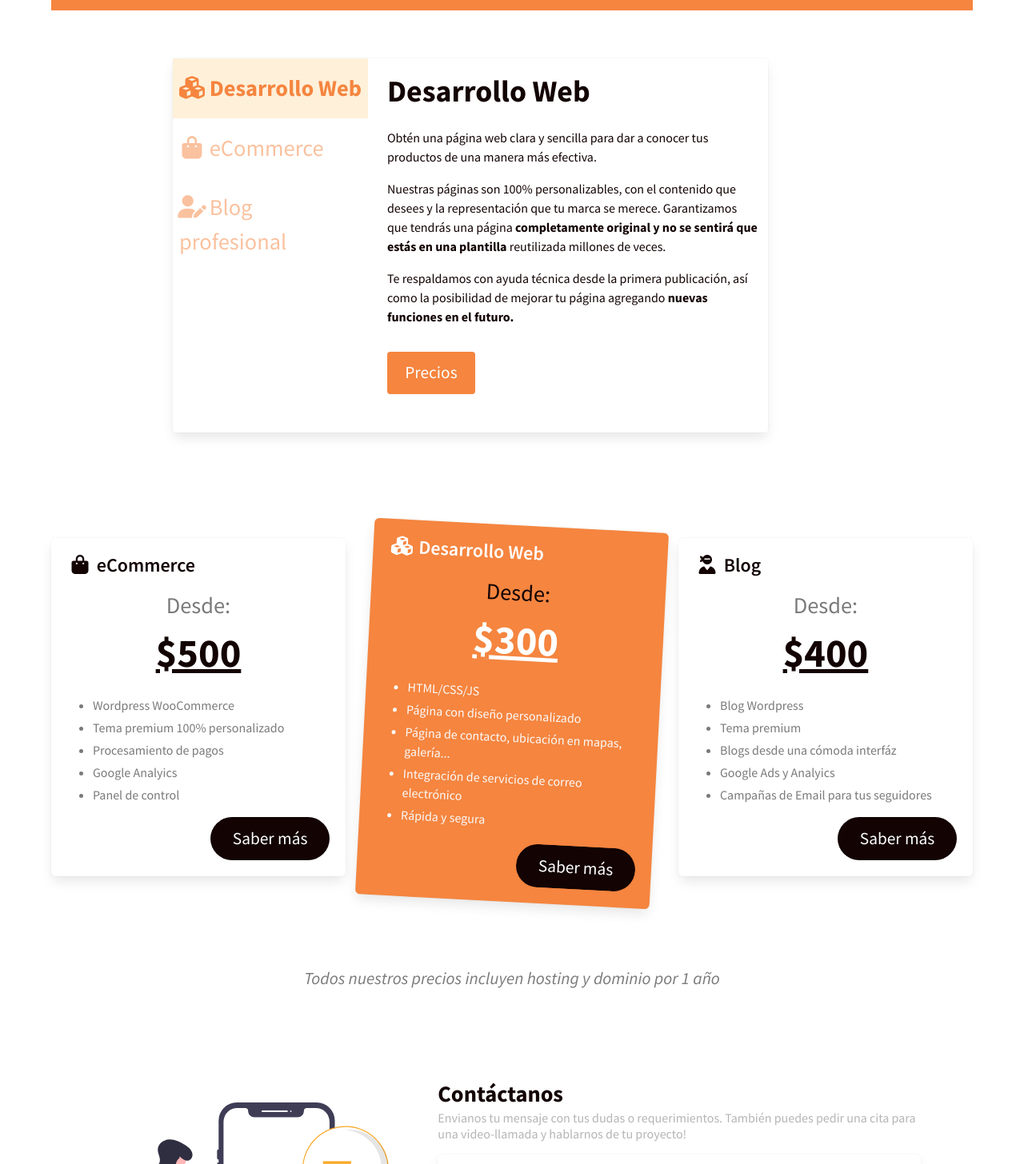
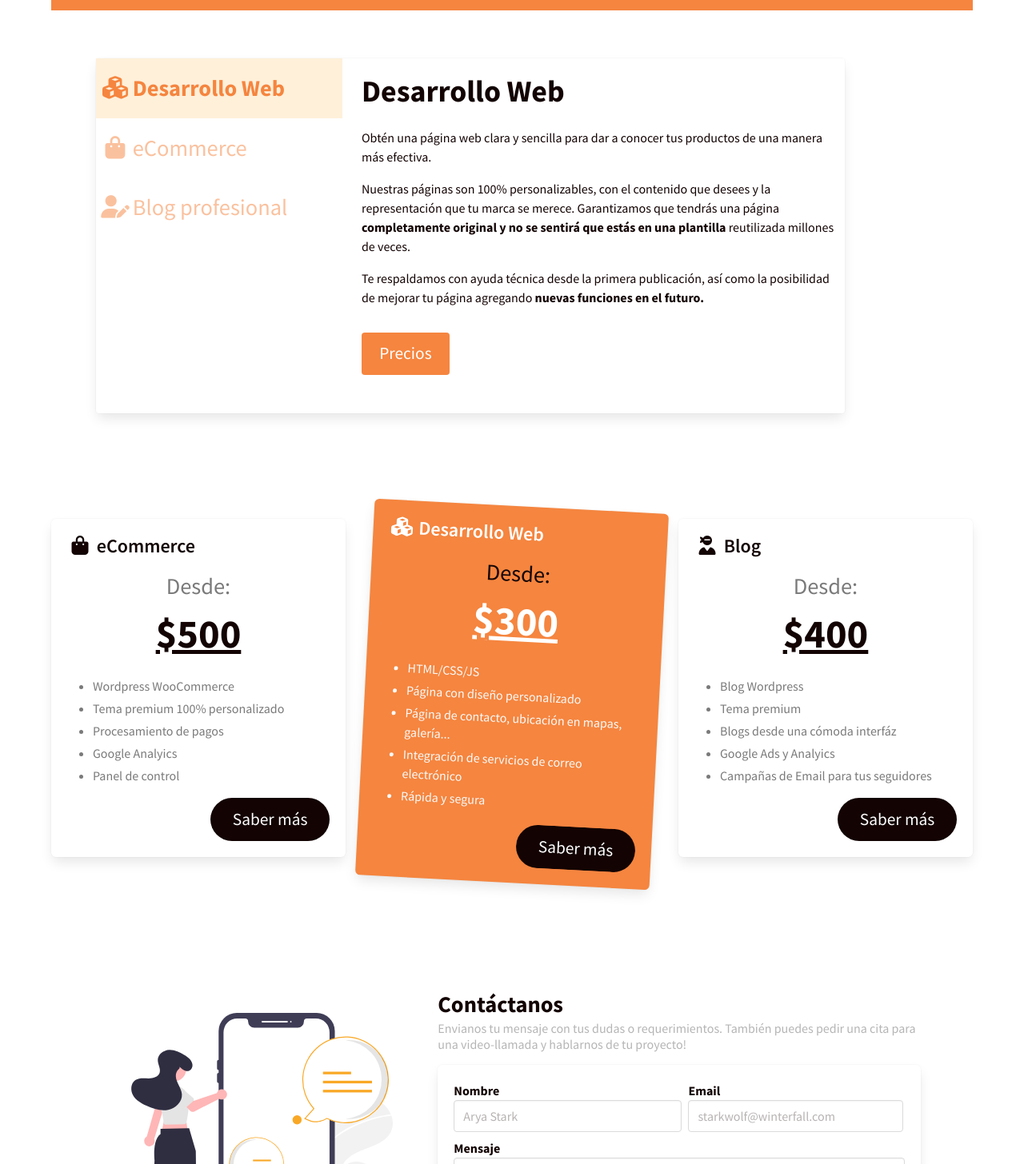
Before and after one commit to juanzenn/zen-web-dev, a website: page index.html in a window 1280 px wide. Shown: the part 4320-5776 px from the top of the page at 80% size. Drawn offline with Linux system fonts and the light colour scheme.

Commit message:
Section changes

```diff
--- a/index.html
+++ b/index.html
@@ -4,7 +4,7 @@
     <meta charset="utf-8" />
     <meta http-equiv="X-UA-Compatible" content="IE=edge" />
     <meta name="viewport" content="width=device-width, initial-scale=1" />
-    <title>Zen - Desarrollo Web Empresarial</title>
+    <title>Zen - Desarrollo Web</title>
     <script
       src="https://kit.fontawesome.com/c8043db25f.js"
       crossorigin="anonymous"
@@ -327,8 +327,8 @@
           </p>
         </div>
 
-        <div class="container columns py-6">
-          <div class="column is-8 is-offset-2">
+        <div class="container columns py-6 is-justify-content-center">
+          <div class="column is-10">
             <div class="card">
               <div class="columns">
                 <div class="column is-4 pr-0 pt-0">
@@ -517,11 +517,6 @@
               </div>
             </div>
           </div>
-          <div class="container p-4">
-            <p class="is-size-5 is-italic has-text-grey has-text-centered">
-              Todos nuestros precios incluyen hosting y dominio por 1 año
-            </p>
-          </div>
         </div>
       </section>
 
```
